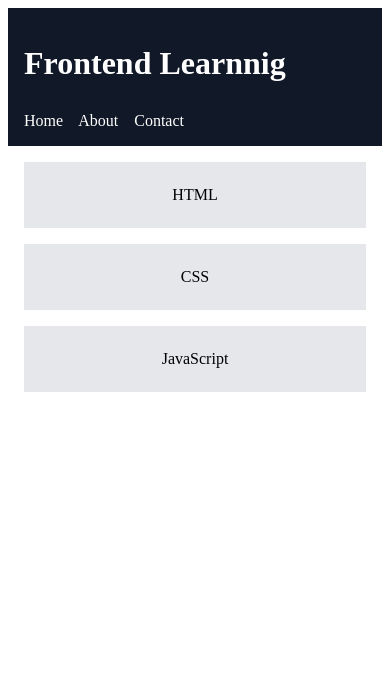
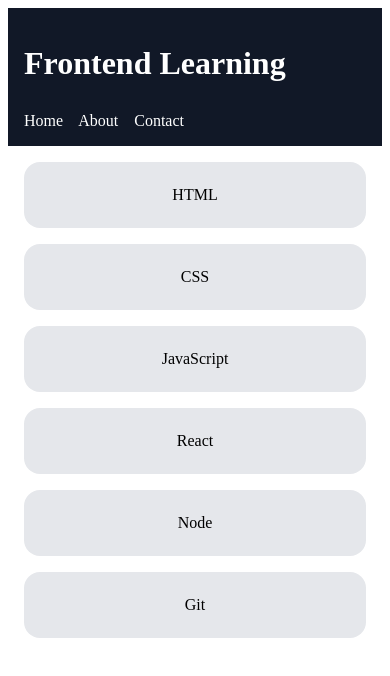
Before and after one commit to SetthaphongSuphaphom-2545/frontend-learning, a plain HTML site: page day4/index.html in a window 390 px wide. Drawn offline with Linux system fonts and the light colour scheme.

Commit message:
Day 4 Responsive Design & Media Queryrefactor: rename classes for better readability

```diff
--- a/day4/index.html
+++ b/day4/index.html
@@ -1,26 +1,40 @@
 <!DOCTYPE html>
 <html lang="en">
 <head>
-    <meta charset="UFT-8" name="viewport" content="width=device-width, initial-scale=1.0">
-    <title>Day4: Responsive Design & Media Query</title>
+    <meta charset="UTF-8">
+    <meta name="viewport" content="width=device-width, initial-scale=1.0">
+    <title>Day 4: Responsive Design & Media Query</title>
     <link rel="stylesheet" href="style.css">
 </head>
 <body>
-    <header class="header">
-        <h1>Frontend Learnnig</h1>
+
+<header class="site-header">
+    <h1>Frontend Learning</h1>
     <nav>
         <a href="#">Home</a>
         <a href="#">About</a>
         <a href="https://web.facebook.com/misaki.jungya/"
            target="_blank"
-            rel="noopener noreferrer"
-            >Contact</a>
+           rel="noopener noreferrer">
+           Contact
+        </a>
     </nav>
 </header>
-    <section class="cards">
-        <div class="card">HTML</div>
-        <div class="card">CSS</div>
-        <div class="card">JavaScript</div>
+
+<main>
+    <section class="card-list">
+        <div class="card-item">HTML</div>
+        <div class="card-item">CSS</div>
+        <div class="card-item">JavaScript</div>
+        <div class="card-item">React</div>
+        <div class="card-item">Node</div>
+        <a href="https://github.com/SetthaphongSuphaphom-2545"
+        target="_blank"
+        rel="noopener noreferrer"
+        class="card-item link-card"
+        >Git</a>
     </section>
+</main>
+
 </body>
 </html>
--- a/day4/style.css
+++ b/day4/style.css
@@ -1,4 +1,4 @@
-.header{
+.site-header{
     display: flex;
     justify-content: space-between;
     align-items: center;
@@ -11,37 +11,45 @@ nav a {
     margin-left: 16px;
     text-decoration: none;
 }
-.cards {
+.card-list {
     display: flex;
     gap: 16px;
     flex-wrap: wrap;
     padding: 16px;
 }
-.card {
+.card-item {
     background-color: #e5e7eb;
     padding: 24px;
     flex: 1;
     text-align: center;
+    border-radius: 16px;
+
+    transition:
+    background-color 0.3s ease,
+    transform 0.2s ease,
+    box-shadow 0.2s ease;
 
 }
-.center {
+/*.center {
     display: flex;
     justify-content: center;
     align-items: center;
     height: 200px;
-}
-.card:hover{
+}*/
+.card-item:hover{
     background-color: #d1d5db;
+    transform: translateY(-6px) scale(1.03);
+    box-shadow: 0 10px 25px rgba(0,0, 0, 0.15);
     cursor: pointer;
 }
 
 @media (max-width: 640px){
-    .cards{
+    .card-list{
         flex-direction: column;
     }
 }
 @media (max-width: 640px) {
-    .header{
+    .site-header{
         flex-direction: column;
         align-items: flex-start;
         gap: 8px;
@@ -51,3 +59,8 @@ nav a {
         margin-right: 12px;
     }
 }
+
+.link-card {
+    text-decoration: none;
+    color: inherit;
+}
```
Lines whose indentation alone changed are shown as unchanged.
